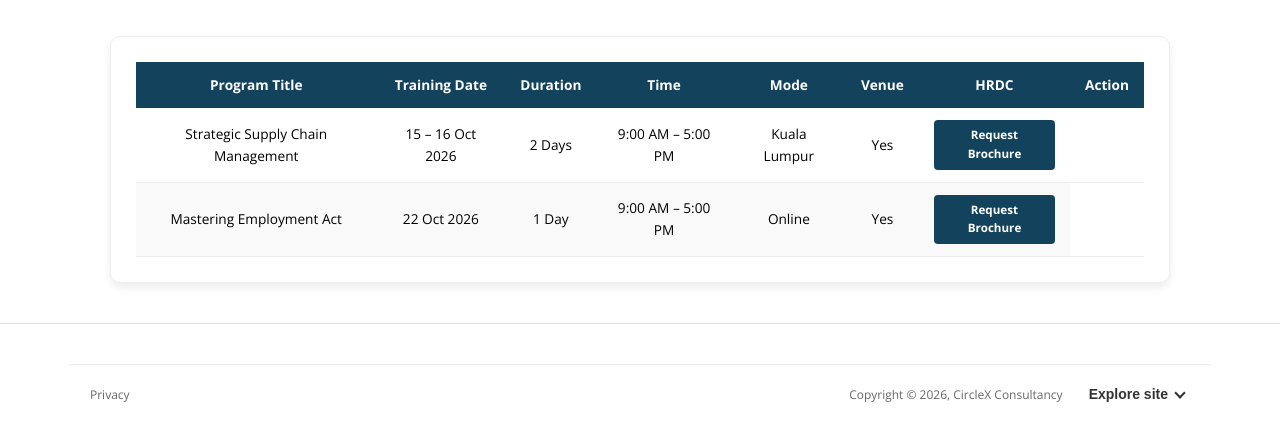
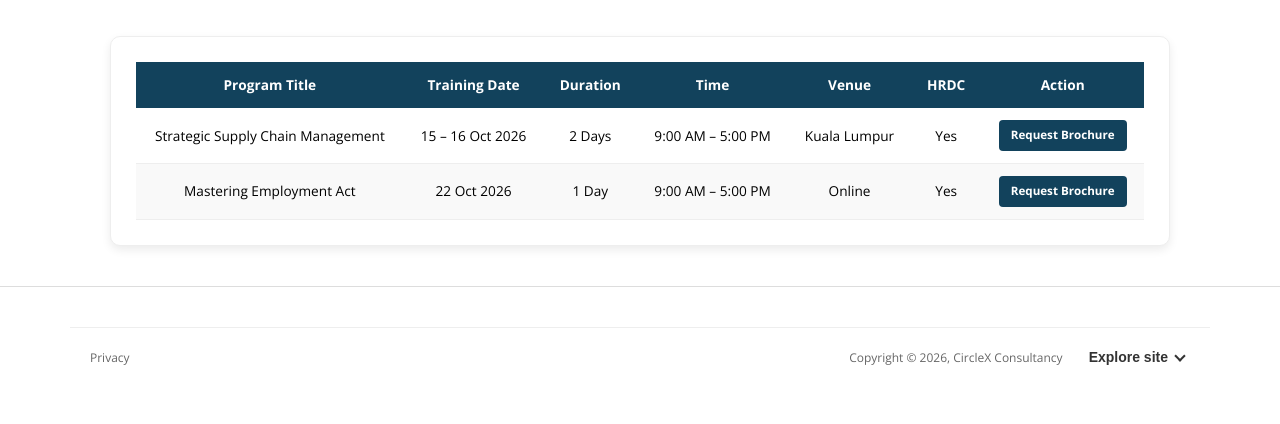
Before and after one commit to kiaarjen27/cxcons, a Jekyll site: the page built from public-training.html, in a window 1280 px wide, cut to the strip 487-911 px from the top of the page. Built offline with Jekyll 4.4.1, drawn with Linux system fonts in a browser that asks for light colours.

Commit message:
Update public-training.html

```diff
--- a/public-training.html
+++ b/public-training.html
@@ -20,7 +20,6 @@ description: Explore upcoming public training programs by Circlex Consultancy. H
             <th style="padding: 12px 15px;">Training Date</th>
             <th style="padding: 12px 15px;">Duration</th>
             <th style="padding: 12px 15px;">Time</th>
-            <th style="padding: 12px 15px;">Mode</th>
             <th style="padding: 12px 15px;">Venue</th>
             <th style="padding: 12px 15px;">HRDC</th>
             <th style="padding: 12px 15px;">Action</th>
@@ -30,12 +29,12 @@ description: Explore upcoming public training programs by Circlex Consultancy. H
           <!-- Example Row 1 -->
           <tr style="border-bottom: 1px solid #eee;">
             <td style="padding: 12px 15px;">Strategic Supply Chain Management</td>
-            <td style="padding: 12px 15px;">15 – 16 Oct 2026</td>
-            <td style="padding: 12px 15px;">2 Days</td>
-            <td style="padding: 12px 15px;">9:00 AM – 5:00 PM</td>
-            <td style="padding: 12px 15px;">Kuala Lumpur</td>
-            <td style="padding: 12px 15px;">Yes</td>
-            <td style="padding: 12px 15px;">
+            <td style="padding: 12px 15px; text-align: center;">15 – 16 Oct 2026</td>
+            <td style="padding: 12px 15px; text-align: center;">2 Days</td>
+            <td style="padding: 12px 15px; text-align: center;">9:00 AM – 5:00 PM</td>
+            <td style="padding: 12px 15px; text-align: center;">Kuala Lumpur</td>
+            <td style="padding: 12px 15px; text-align: center;">Yes</td>
+            <td style="padding: 12px 15px; text-align: center;">
               <a href="/contact.html" class="button" style="background-color: #12425c; color: white; padding: 6px 12px; border-radius: 4px; font-size: 0.85em; text-decoration: none;">
                 Request Brochure
               </a>
@@ -45,12 +44,12 @@ description: Explore upcoming public training programs by Circlex Consultancy. H
           <!-- Example Row 2 -->
           <tr style="border-bottom: 1px solid #eee; background-color: #f9f9f9;">
             <td style="padding: 12px 15px;">Mastering Employment Act</td>
-            <td style="padding: 12px 15px;">22 Oct 2026</td>
-            <td style="padding: 12px 15px;">1 Day</td>
-            <td style="padding: 12px 15px;">9:00 AM – 5:00 PM</td>
-            <td style="padding: 12px 15px;">Online</td>
-            <td style="padding: 12px 15px;">Yes</td>
-            <td style="padding: 12px 15px;">
+            <td style="padding: 12px 15px; text-align: center;">22 Oct 2026</td>
+            <td style="padding: 12px 15px; text-align: center;">1 Day</td>
+            <td style="padding: 12px 15px; text-align: center;">9:00 AM – 5:00 PM</td>
+            <td style="padding: 12px 15px; text-align: center;">Online</td>
+            <td style="padding: 12px 15px; text-align: center;">Yes</td>
+            <td style="padding: 12px 15px; text-align: center;">
               <a href="/contact.html" class="button" style="background-color: #12425c; color: white; padding: 6px 12px; border-radius: 4px; font-size: 0.85em; text-decoration: none;">
                 Request Brochure
               </a>
```
